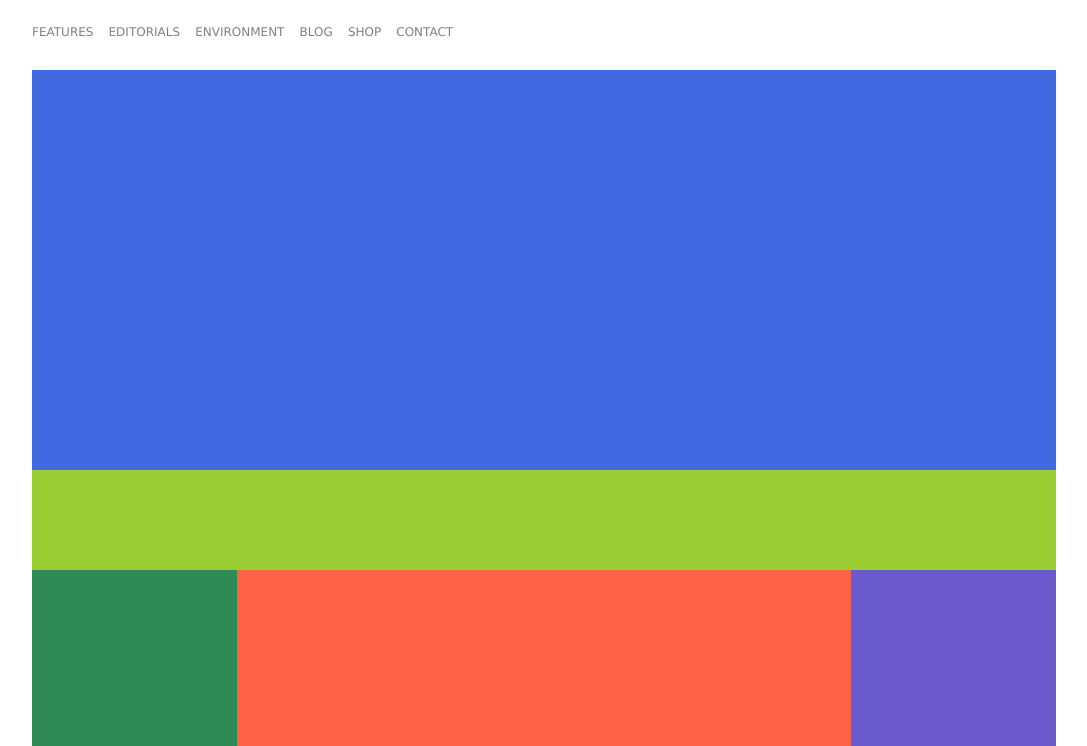
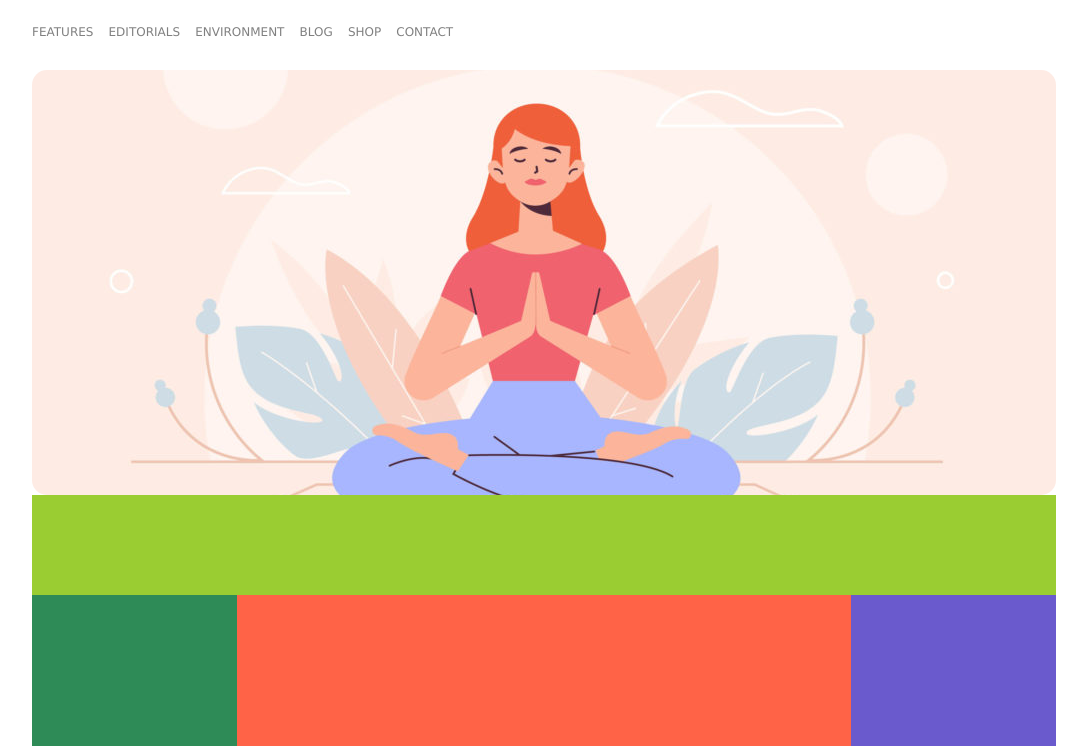
Before and after one commit to RiccardoB97/htmlcss-wp, a plain HTML site: page index.html in a window 1280 px wide. Shown: the part 54-800 px from the top of the page, without its empty margins (96-1183 px from the left). Drawn offline with Linux system fonts and the light colour scheme.

Commit message:
Add banner with background image

```diff
--- a/css/style.css
+++ b/css/style.css
@@ -48,14 +48,13 @@ nav{
 }
 
 /* Site Main */
-#site_main{
-    background-color: coral;
-    height: 900px;
-}
-
 .main_banner{
-    background-color: royalblue;
-    height: 400px;
+    background-image:url(../img/banner.jpg);
+    background-repeat: no-repeat;
+    background-size: cover;
+    height: 425px;
+    background-position: center;
+    border-radius: 15px;
 }
 .main_title{
     height: 100px;
```
